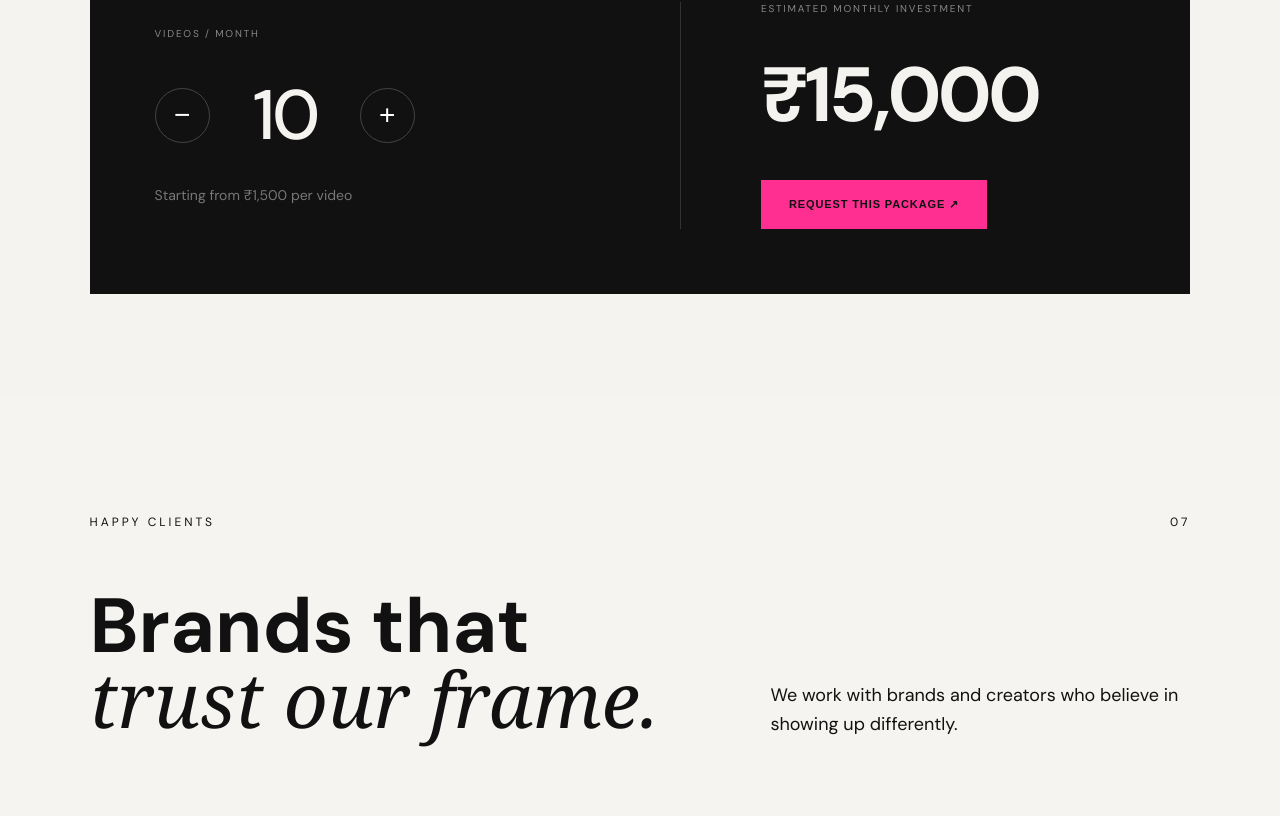
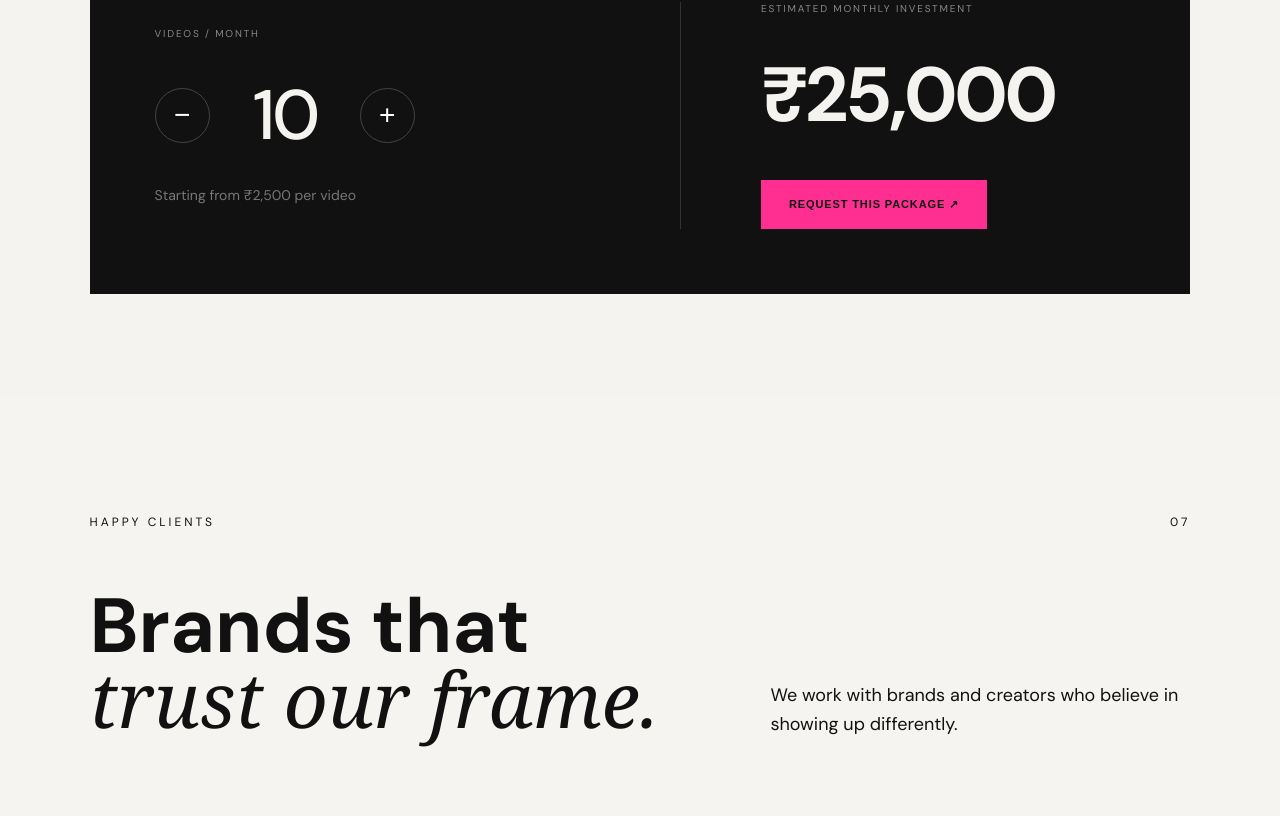
Before and after one commit to cadbury111/in-frame-medias, a React (Vite) app: page / in a window 1280 px wide. Shown: the part 4730-5546 px from the top of the page. Built offline with nearby package versions, Linux system fonts and the light colour scheme; a web font is replaced by a local one.

Commit message:
Update WhatsApp contact number

```diff
--- a/src/components/Packages.jsx
+++ b/src/components/Packages.jsx
@@ -1,7 +1,7 @@
 import { useState } from "react";
 
 const Packages = ({ onRequest }) => {
-  const pricePerVideo = 1500;
+  const pricePerVideo = 2500;
 
   const [videoCount, setVideoCount] = useState(10);
 
--- a/src/components/ProjectForm.jsx
+++ b/src/components/ProjectForm.jsx
@@ -2,7 +2,7 @@ import { useState } from "react";
 import "./ProjectForm.css";
 
 const ProjectForm = ({ videoCount = 10 }) => {
-  const pricePerVideo = 1500;
+  const pricePerVideo = 2500;
   const totalPrice = videoCount * pricePerVideo;
 
   const [formData, setFormData] = useState({
@@ -37,7 +37,7 @@ WhatsApp / Phone: ${formData.phone}
 
 Content Type: ${formData.contentType}
 Videos per Month: ${videoCount}
-Starting Price: ₹1,500
+Starting Price: ₹2,500
 
 Preferred Start Date: ${
       formData.startDate || "Not specified"
@@ -47,7 +47,7 @@ Project Details:
 ${formData.message}
     `;
 
-    const whatsappNumber = "917395877142";
+    const whatsappNumber = "919344026620";
 
     const whatsappUrl = `https://wa.me/${whatsappNumber}?text=${encodeURIComponent(
       message
@@ -224,7 +224,7 @@ ${formData.message}
 
             <span>
               Starting from{" "}
-              <strong>₹1,500</strong>{" "}
+              <strong>₹2,500</strong>{" "}
               per video
             </span>
 
```
